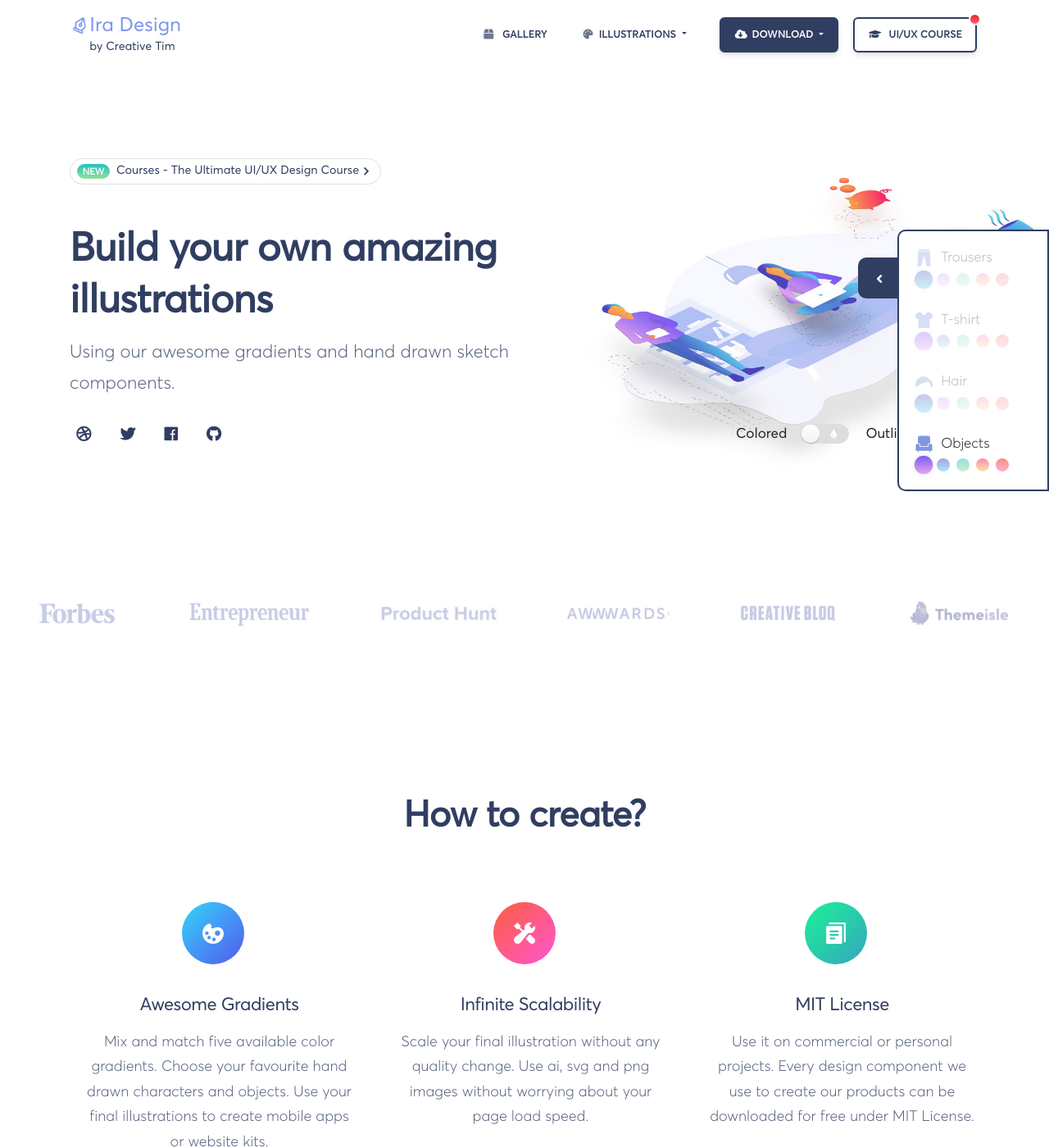
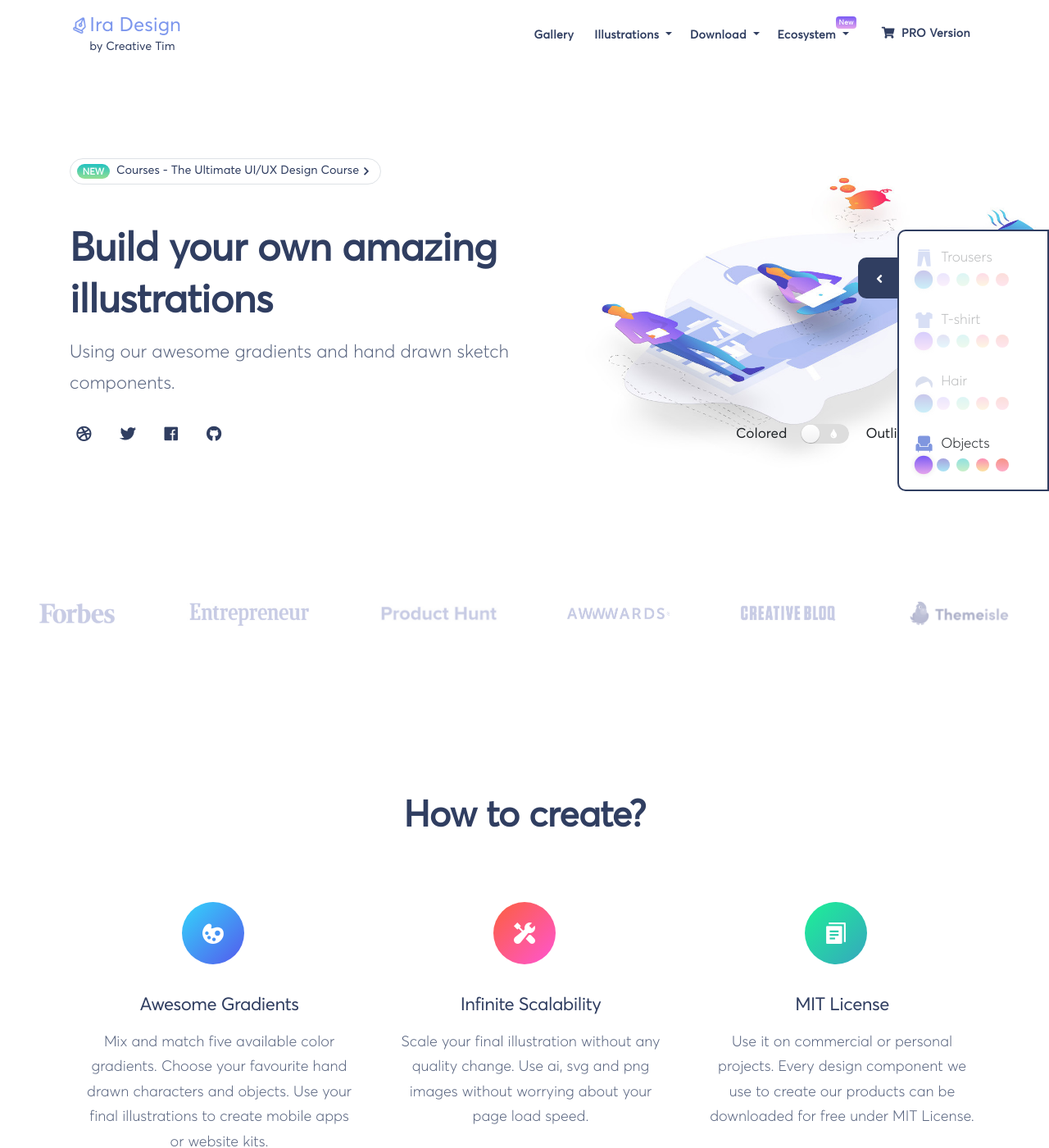
Before and after one commit to ira-design/ira-design.github.io, a Jekyll site: the page built from index.html, in a window 1280 px wide and 1400 px high. Shown: the whole window at 82% size. Built offline with Jekyll 4.4.1, drawn with Linux system fonts in a browser that asks for light colours; a script that is not in the unit is left out; comment, search, counter and statistics services are not loaded.

Commit message:
Refactor(navbar): Changes

```diff
--- a/_includes/navbar.html
+++ b/_includes/navbar.html
@@ -21,15 +21,15 @@
      </button>
    <div class="collapse navbar-collapse" id="navigation-default">
      <ul class="navbar-nav ml-auto align-items-center">
-       <a class="btn btn-simple btn-dark w-100 px-lg-3 px-2 pt-1 mt-2" href="/gallery/illustrations">
-         <i class="fa fa-box opacity-7 mr-1"></i>
+
+       <a class="btn btn-simple btn-dark w-100 px-2 text-capitalize pt-1 mt-2" href="/gallery/illustrations">
          Gallery
        </a>
 
        <li>
          <div class="dropdown">
-           <button class="btn btn-simple btn-dark w-100 dropdown-toggle px-lg-3 px-2" type="button" id="dropdownIllustrations" data-toggle="dropdown" aria-haspopup="true" aria-expanded="false">
-             <i class="fa fa-palette opacity-7 mr-1"></i>Illustrations <span class="caret"></span>
+           <button class="btn btn-simple btn-dark w-100 dropdown-toggle text-capitalize px-2" type="button" id="dropdownIllustrations" data-toggle="dropdown" aria-haspopup="true" aria-expanded="false">
+             Illustrations <span class="caret"></span>
            </button>
            <div class="dropdown-menu border-0 pr-2 pl-0 pb-0" aria-labelledby="dropdownIllustrations">
              <a class="dropdown-item py-1 pl-2 text-uppercase d-flex align-items-center mt-3" href="{{ path-general }}/illustrations">
@@ -52,8 +52,8 @@
 
        <li>
          <div class="dropdown">
-           <button class="btn btn-dark d-none d-md-block btn-default btn-fill dropdown-toggle ml-lg-4 ml-2 px-lg-3 px-2" type="button" id="dropdownMenuButton" data-toggle="dropdown" aria-haspopup="true" aria-expanded="false">
-             <i class="fa fa-cloud-download-alt mr-1"></i>Download <span class="caret"></span>
+           <button class="btn btn-simple btn-dark w-100 dropdown-toggle text-capitalize px-2" type="button" id="dropdownMenuButton" data-toggle="dropdown" aria-haspopup="true" aria-expanded="false">
+             Download <span class="caret"></span>
            </button>
            <div class="dropdown-menu border-0 pr-2 pl-0 pb-0" aria-labelledby="dropdownMenuButton">
              <a class="dropdown-item py-2" href="https://github.com/ira-design/ira-illustrations/blob/SVG/SVG.zip?raw=true">Download SVG</a>
@@ -63,10 +63,33 @@
          </div>
        </li>
 
-       <a href="https://course-ui-ux.creative-tim.com/course/ux-design-fundamentals?ref=iradesign-navbar" class="btn btn-dark btn-default px-lg-3 px-2 position-relative" target="_blank" type="button">
-         <i class="fa fa-graduation-cap mr-1"></i>
-         UI/UX Course
-         <span class="badge badge-dot badge-danger badge-top-right position-absolute top-0 end-0"></span>
+       <li>
+         <div class="dropdown">
+           <button class="btn btn-simple btn-dark w-100 dropdown-toggle text-capitalize position-relative px-2" type="button" id="dropdownMenuButton" data-toggle="dropdown" aria-haspopup="true" aria-expanded="false">
+             Ecosystem <span class="caret"></span>
+             <span class="badge badge-purple badge-sm text-white pt-1 badge-top-right position-absolute top-0 end-0 ml-n1">New</span>
+           </button>
+           <div class="dropdown-menu border-0 pr-2 pl-0 pb-0" aria-labelledby="dropdownMenuButton">
+             <a class="dropdown-item position-relative py-2" href="https://course-ui-ux.creative-tim.com/course/ux-design-fundamentals?ref=iradesign-navbar" target="_blank">
+               <i class="fa fa-graduation-cap text-dark mr-1"></i>
+               UI/UX Course
+                <span class="badge badge-purple badge-sm text-white pt-1">New</span>
+             </a>
+             <a class="dropdown-item py-2" href="https://www.creative-tim.com/courses/fundamentals-ui-ux?ref=iradesign-navbar" target="_blank">
+               <i class="fa fa-book text-dark mr-1"></i>
+               UI/UX Book
+             </a>
+             <a class="dropdown-item py-2" href="https://services.creative-tim.com/?ref=iradesign" target="_blank">
+               <i class="fa fa-tools text-dark mr-1"></i>
+               Custom Development
+             </a>
+           </div>
+         </div>
+       </li>
+
+       <a href="https://gumroad.com/a/849884371/WlyHM" class="btn btn-simple btn-dark w-100 position-relative text-capitalize px-2 ml-4" target="_blank">
+        <i class="fas fa-shopping-cart mr-1"></i>
+         PRO Version
        </a>
      </ul>
    </div>
--- a/assets/css/new-css.css
+++ b/assets/css/new-css.css
@@ -202,7 +202,7 @@
 
 .navbar .btn{
   margin-top: 13px;
-  font-size: 12px;
+  font-size: 14px;
 }
 
 .navbar .dropdown-menu > a{
@@ -1503,6 +1503,10 @@
   height: 15px;
 }
 
+.badge.badge-sm{
+  font-size: 60%;
+}
+
 .badge.badge-dot.badge-top-right{
   top: -7px;
   right: -7px;
```
